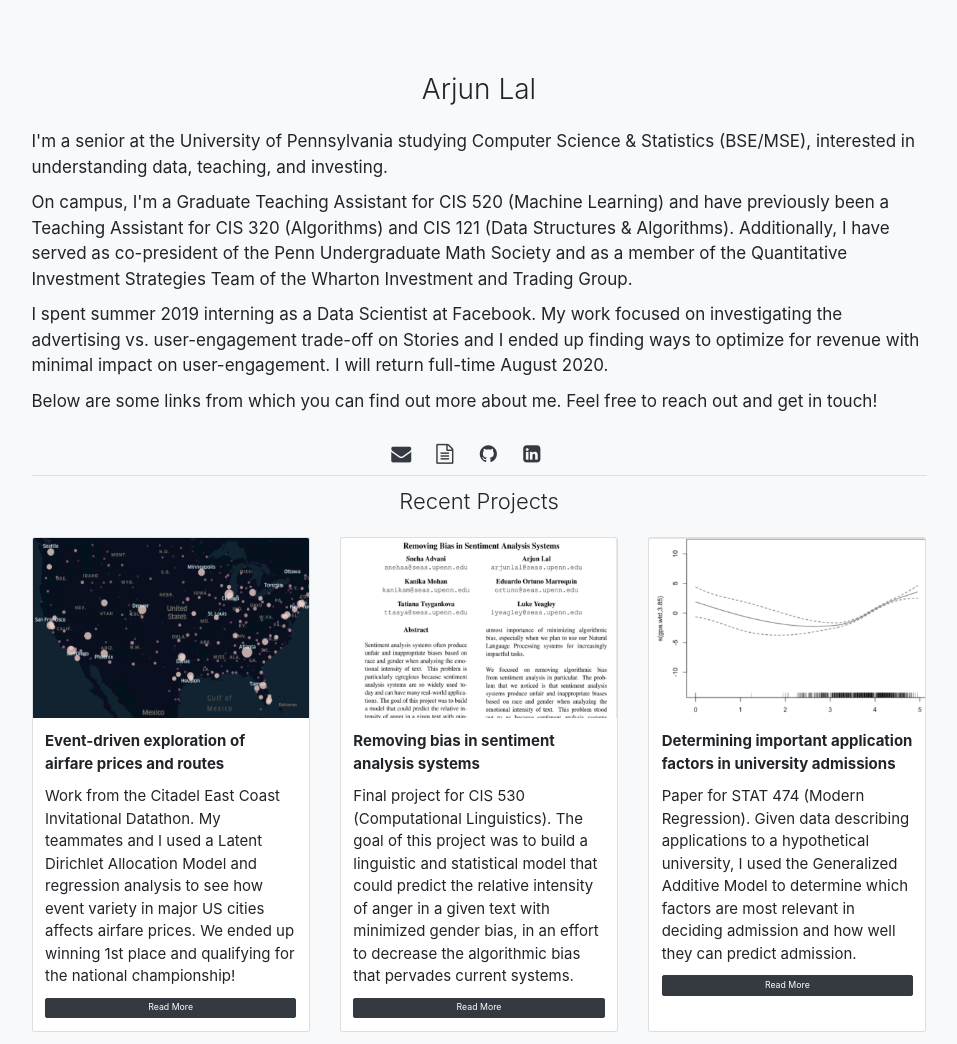
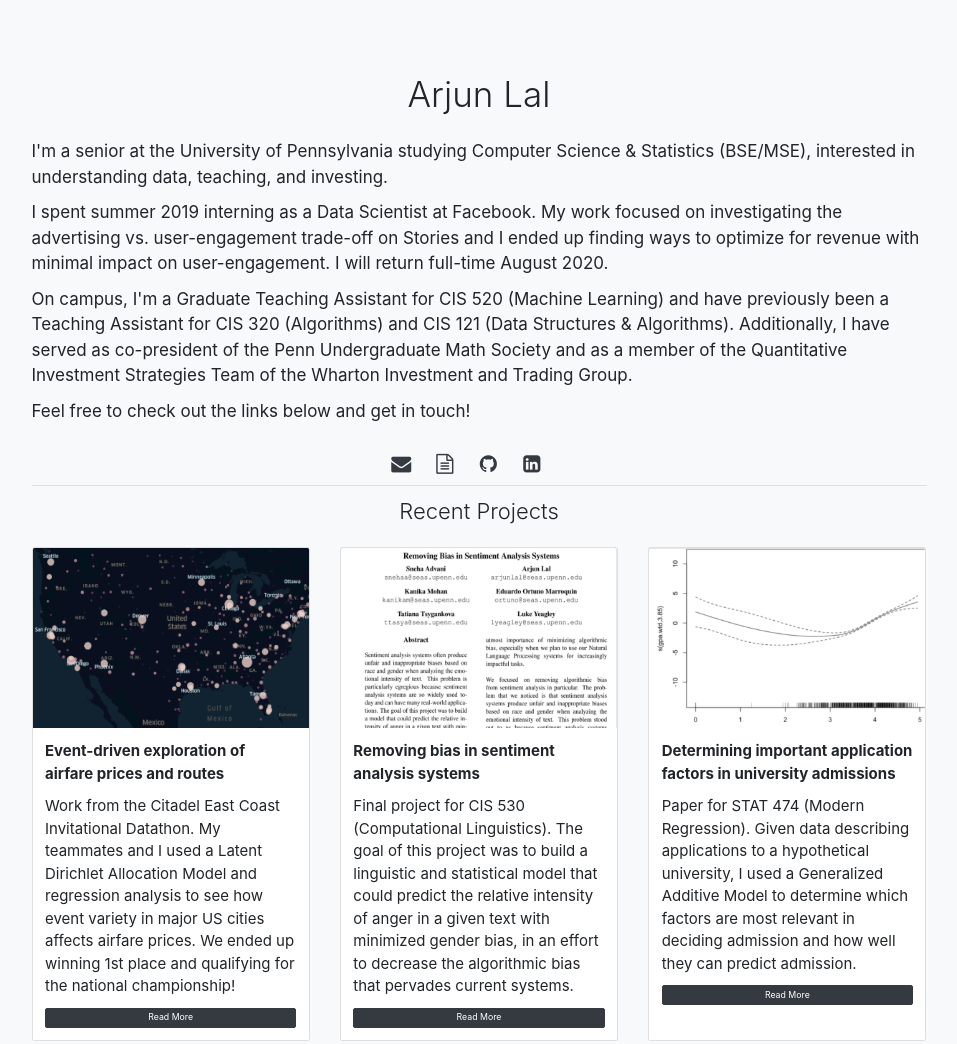
Before and after one commit to Arjun-Lal/Arjun-Lal.github.io, a website with bundled scripts: page index.html in a window 1280 px wide. Shown: the top 1044 px of the page, without its empty margins (161-1118 px from the left). Built offline with nearby package versions, Linux system fonts and the light colour scheme.

Commit message:
more edits

```diff
--- a/index.html
+++ b/index.html
@@ -62,7 +62,7 @@
   </nav> -->
 
 
-  <!-- <nav class="navbar navbar-expand-md navbar-light fixed-top">
+  <!-- <nav class="navbar navbar-expand-md navbar-light fixed-top" >
     <div class="container">
         <button class="navbar-toggler" type="button" data-toggle="collapse" data-target="#navbarResponsive" aria-controls="navbarResponsive"
         aria-expanded="false" aria-label="Toggle navigation">
@@ -83,10 +83,15 @@
     </div>
   </nav> -->
 
+
     <section>
+
       <div class="container">
         <div class="row">
           <div class="col-lg-10 mx-auto animated fadeInUp">
+             <!--  <div>
+              <img class="center-block img-thumbnail" style="height: 170px"  align = "center" vertical-align = "middle" src="propic.png" alt="" vspace = "20px">
+            </div> -->
 
           	<!---
             <div class="bio-pic">
@@ -94,18 +99,21 @@
             </div>
 			--->
 
-			     <!-- <img src="propic.png" class="img-responsive img-thumbnail float-left" alt="..." hspace="45" vspace="10"> -->
+			    <!--  <img src="propic.png" height = "150px" class=" img-thumbnail float-left" alt="..." hspace="45" vspace="100px"> -->
 
-            <p class = "lead" style = "font-size:28px;">Arjun Lal</p>
+            <p class = "lead" style = "font-size:35px;">Arjun Lal</p>
 
-            <p text-align = "center" style = "font-size:17px;">I'm a senior at the University of Pennsylvania studying Computer Science &amp; Statistics (BSE/MSE), interested in understanding data, teaching, and investing. </p>
+            <p class = "card-text" style = "font-size:17px;" >I'm a senior at the University of Pennsylvania studying Computer Science &amp; Statistics (BSE/MSE), interested in understanding data, teaching, and investing. </p>
 
-            <p text-align = "center" style = "font-size:17px;"> On campus, I'm a Graduate Teaching Assistant for CIS 520 (Machine Learning) and have previously been a Teaching Assistant for CIS 320 (Algorithms) and CIS 121 (Data Structures &amp; Algorithms). Additionally, I have served as co-president of the Penn Undergraduate Math Society and as a member of the Quantitative Investment Strategies Team of the Wharton Investment and Trading Group. </p>
+            <p text-align = "center" style = "font-size:17px;" class = "card-text"> I spent summer 2019 interning as a Data Scientist at Facebook. My work focused on investigating the advertising vs. user-engagement trade-off on Stories and I ended up finding ways to optimize for revenue with minimal impact on user-engagement. I will return full-time August 2020. </p>
 
-            <p text-align = "center" style = "font-size:17px;"> I spent summer 2019 interning as a Data Scientist at Facebook. My work focused on investigating the advertising vs. user-engagement trade-off on Stories and I ended up finding ways to optimize for revenue with minimal impact on user-engagement. I will return full-time August 2020. </p>
+            <p text-align = "center" style = "font-size:17px;" class = "card-text"> On campus, I'm a Graduate Teaching Assistant for CIS 520 (Machine Learning) and have previously been a Teaching Assistant for CIS 320 (Algorithms) and CIS 121 (Data Structures &amp; Algorithms). Additionally, I have served as co-president of the Penn Undergraduate Math Society and as a member of the Quantitative Investment Strategies Team of the Wharton Investment and Trading Group. </p>
 
 
-            <p text-align = "center" style = "font-size:17px;"> Below are some links from which you can find out more about me. Feel free to reach out and get in touch!</p>
+            <p text-align = "center" style = "font-size:17px;" class = "card-text"> Feel free to check out the links below and get in touch!</p>
+
+<!--
+            <p text-align = "center" style = "font-size:17px;" class = "card-text"> Below are some links from which you can find out more about me. Feel free to reach out and get in touch!</p> -->
 
             <ul class = "list-inline">
             <li class="list-inline-item">
@@ -132,6 +140,8 @@
             </a>
           </li>
         </ul>
+
+
 
 
         <hr>
@@ -180,7 +190,7 @@
               <!-- <h6 class="card-title"> Determining key factors in university admissions</h6> -->
               <!-- <h6 align="left"><b>Determining key factors in university admissions.</b><br /><br /></h6> -->
               <p class= "card-text" style = "font-size:15px;"><b>Determining important application factors in university admissions</b></p>
-              <p class="card-text" style = "font-size:15px;">Paper for STAT 474 (Modern Regression). Given data describing applications to a hypothetical university, I used the Generalized Additive Model to determine which factors are most relevant in deciding admission and how well they can predict admission. </p>
+              <p class="card-text" style = "font-size:15px;">Paper for STAT 474 (Modern Regression). Given data describing applications to a hypothetical university, I used a Generalized Additive Model to determine which factors are most relevant in deciding admission and how well they can predict admission. </p>
 
                <form method="get" action="474.pdf" position= "fixed"  bottom="0" target="_blank">
             <button type="submit" class="align-self-end btn-sm btn-block btn btn-dark" style="margin-top: auto;">Read More</button>
```
Also changed, not shown: 1 other file.
